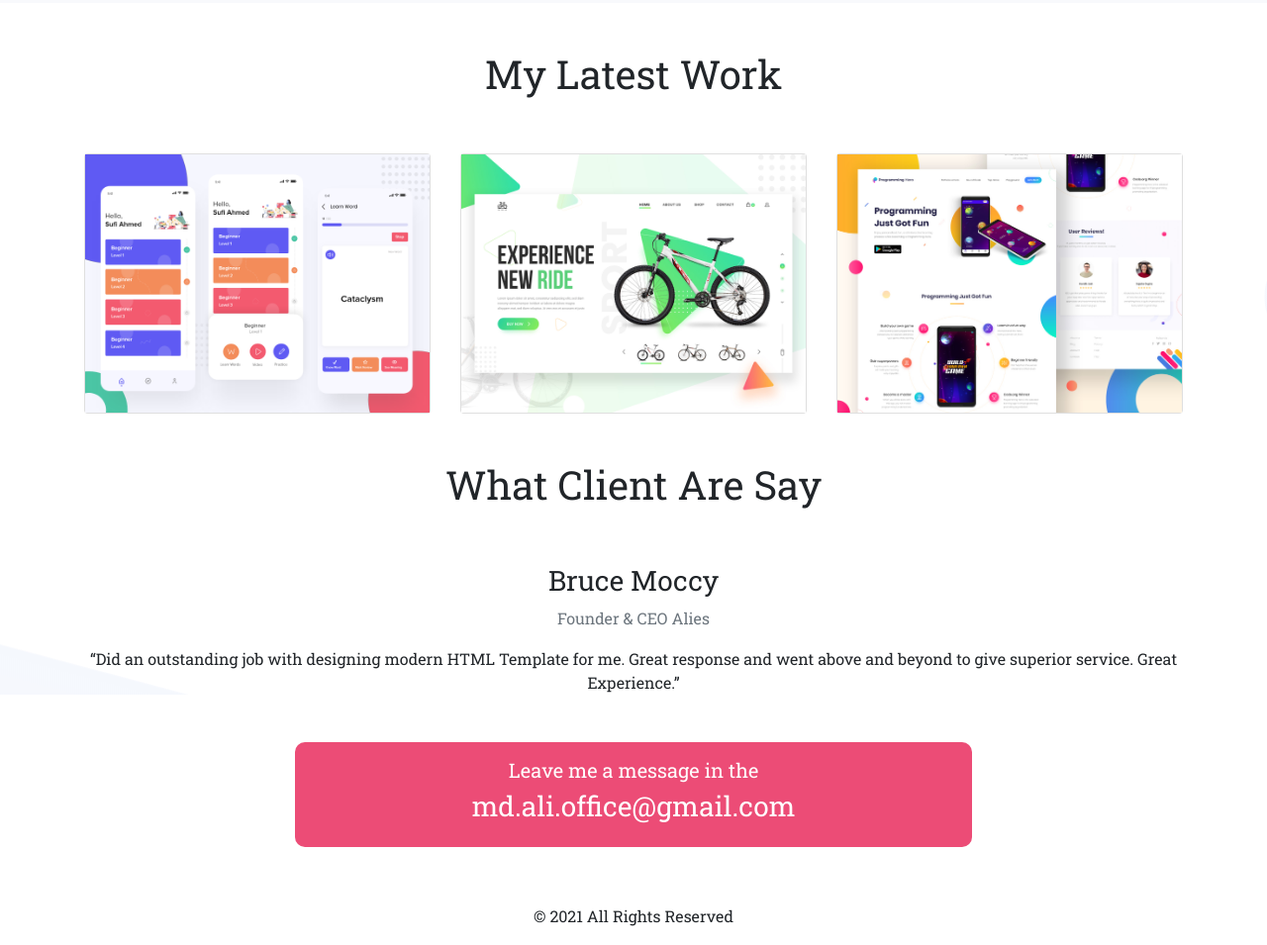
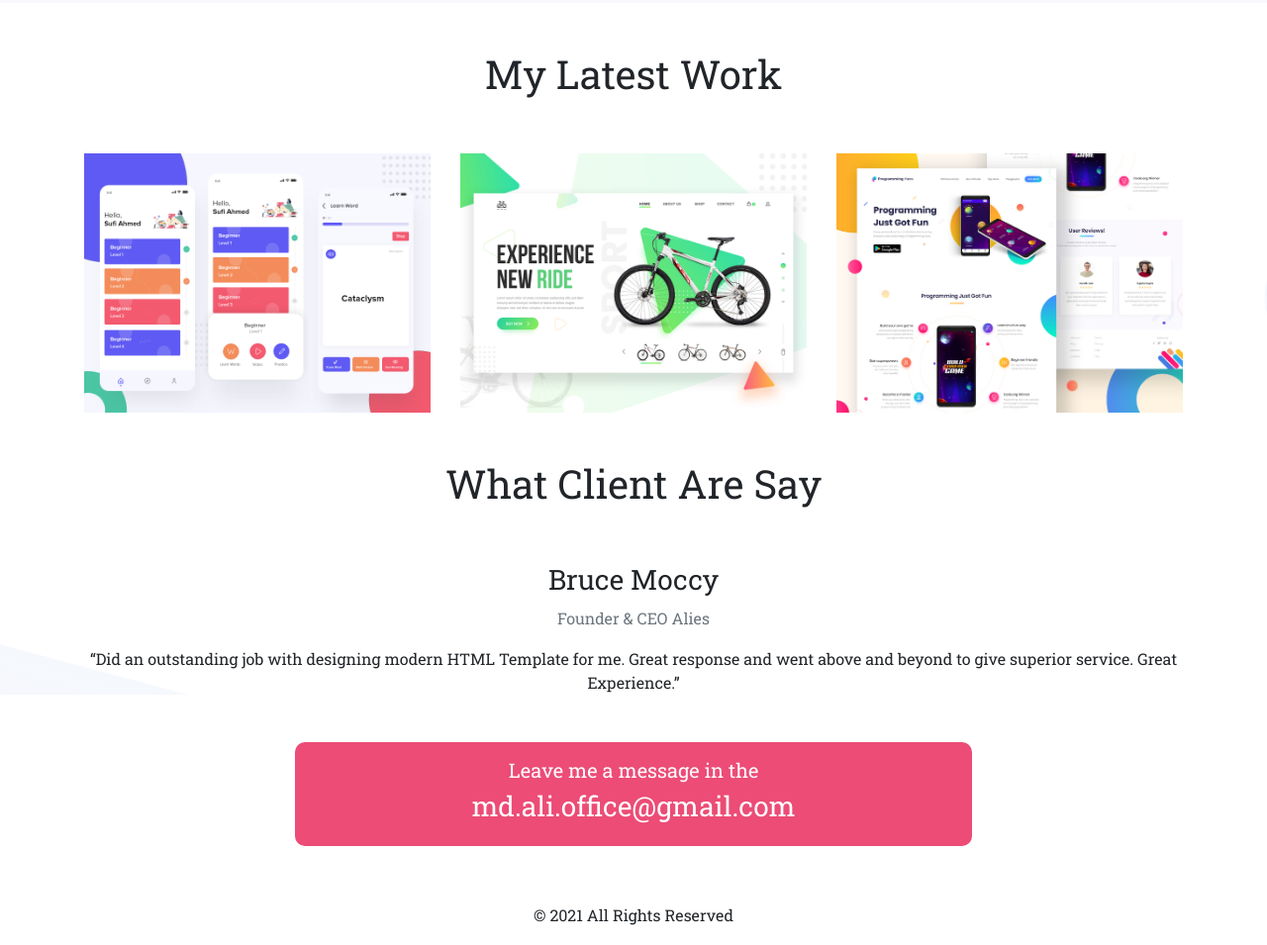
Before and after one commit to md-ali-dev/portfolio, a plain HTML site: page index.html in a window 1280 px wide. Shown: the part 1110-2065 px from the top of the page at 99% size. Drawn offline with Linux system fonts and the light colour scheme.

Commit message:
Portfolio

```diff
--- a/index.html
+++ b/index.html
@@ -72,14 +72,14 @@
         <section id="portfolio" class="sec-work">
             <div class="container">
                 <h1 class="text-center pt-5 pb-5">My Latest Work</h1>
-                <div class="card-deck">
-                    <div class="card">
+                <div class="row">
+                    <div class="col-md-4">
                         <img src="assets/images/latest-work/work-1.png" alt="">
                     </div>
-                    <div class="card">
+                    <div class="col-md-4">
                         <img src="assets/images/latest-work/work-2.jpg" alt="">
                     </div>
-                    <div class="card">
+                    <div class="col-md-4">
                         <img src="assets/images/latest-work/work-3.jpg" alt="">
                     </div>
                 </div>
```
